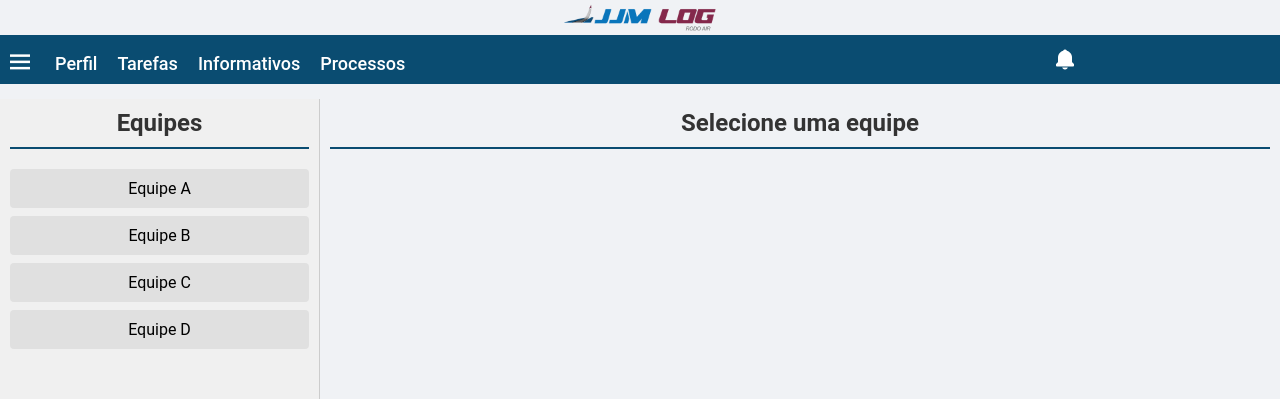
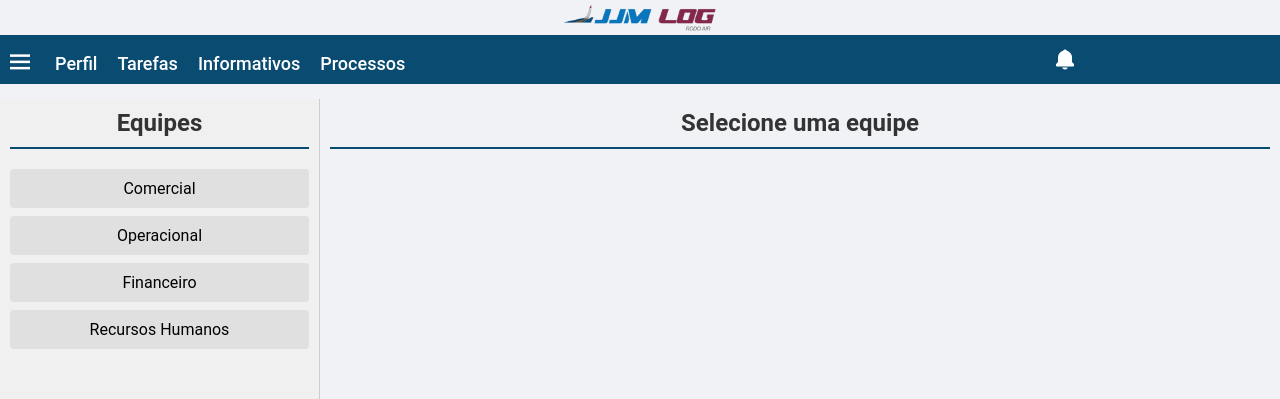
Before and after one commit to DriftOps/API-IV_Front-end, a React (Create React App) app: page /chat in a window 1280 px wide. Shown: the top 399 px of the page. Built offline with nearby package versions, Linux system fonts and the light colour scheme.

Commit message:
feat. Troca  de Nomes

```diff
--- a/src/componentes/informativos/setores/comercial.tsx
+++ b/src/componentes/informativos/setores/comercial.tsx
@@ -66,7 +66,7 @@ const Comercial: React.FC = () => {
             <span>video</span>
           </div>
           <div className="card">
-            <i className="fas fa-coin"></i>
+            <i className="fas fa-chart-line"></i>
             <h3>Entenda o que é Logística
             </h3>
             <p>Significado, O Que Faz? 06 Dicas Práticas pra Trabalhá-la no Seu Negócio</p>
--- a/src/componentes/informativos/setores/operacional.tsx
+++ b/src/componentes/informativos/setores/operacional.tsx
@@ -67,7 +67,7 @@ const Operacional: React.FC = () => {
             <iframe width="200" height="160" src="https://www.youtube.com/embed/JRBK_0UYz48?si=4Nw0w6z0t1WJ519N" title="YouTube video player"  allow="accelerometer; autoplay; clipboard-write; encrypted-media; gyroscope; picture-in-picture; web-share" ></iframe>
           </div>
           <div className="card">
-            <i className="fas fa-coin"></i>
+            <i className="fas fa-chart-line"></i>
             <h3>Entenda o que é Logística
             </h3>
             <p>Significado, O Que Faz? 06 Dicas Práticas pra Trabalhá-la no Seu Negócio</p>
--- a/src/componentes/sidebar/Estatistica/Estatistica.tsx
+++ b/src/componentes/sidebar/Estatistica/Estatistica.tsx
@@ -61,18 +61,18 @@ const Estatistica: React.FC = () => {
 
             <div className="graph-row">
                 <div className="graph-container">
-                    <h2>Departamento 1</h2>
+                    <h2>Comercial</h2>
                     <Pie data={pieData1} />
                 </div>
 
                 <div className="graph-container">
-                    <h2>Departamento 2</h2>
+                    <h2>Operacional</h2>
                     <Pie data={pieData2} />
                 </div>
             </div>
 
             <div className="graph-container">
-                <h2>Departamento 3</h2>
+                <h2>Financeiro</h2>
                 <Bar data={barData} />
             </div>
         </div>
--- a/src/componentes/sidebar/chat/chat.tsx
+++ b/src/componentes/sidebar/chat/chat.tsx
@@ -6,13 +6,13 @@ function PaginaDeChat() {
   const [mensagem, setMensagem] = useState('');
   const [arquivo, setArquivo] = useState(null); // Estado para armazenar o arquivo selecionado
   const [mensagensPorEquipe, setMensagensPorEquipe] = useState({
-    'Equipe A': [],
-    'Equipe B': [],
-    'Equipe C': [],
-    'Equipe D': [],
+    'Comercial': [],
+    'Operacional': [],
+    'Financeiro': [],
+    'Recursos Humanos': [],
   });
 
-  const equipes = ['Equipe A', 'Equipe B', 'Equipe C', 'Equipe D'];
+  const equipes = ['Comercial', 'Operacional', 'Financeiro', 'Recursos Humanos'];
 
   const selecionarEquipe = (equipe) => {
     setEquipeSelecionada(equipe);
@@ -63,7 +63,7 @@ function PaginaDeChat() {
         </ul>
       </div>
       <div className="areaDeChat">
-        <h2>{equipeSelecionada ? `Chat da ${equipeSelecionada}` : 'Selecione uma equipe'}</h2>
+        <h2>{equipeSelecionada ? `Chat do ${equipeSelecionada}` : 'Selecione uma equipe'}</h2>
 
         <div className="mensagens">
           {equipeSelecionada && mensagensPorEquipe[equipeSelecionada].map((msg, index) => (
```
